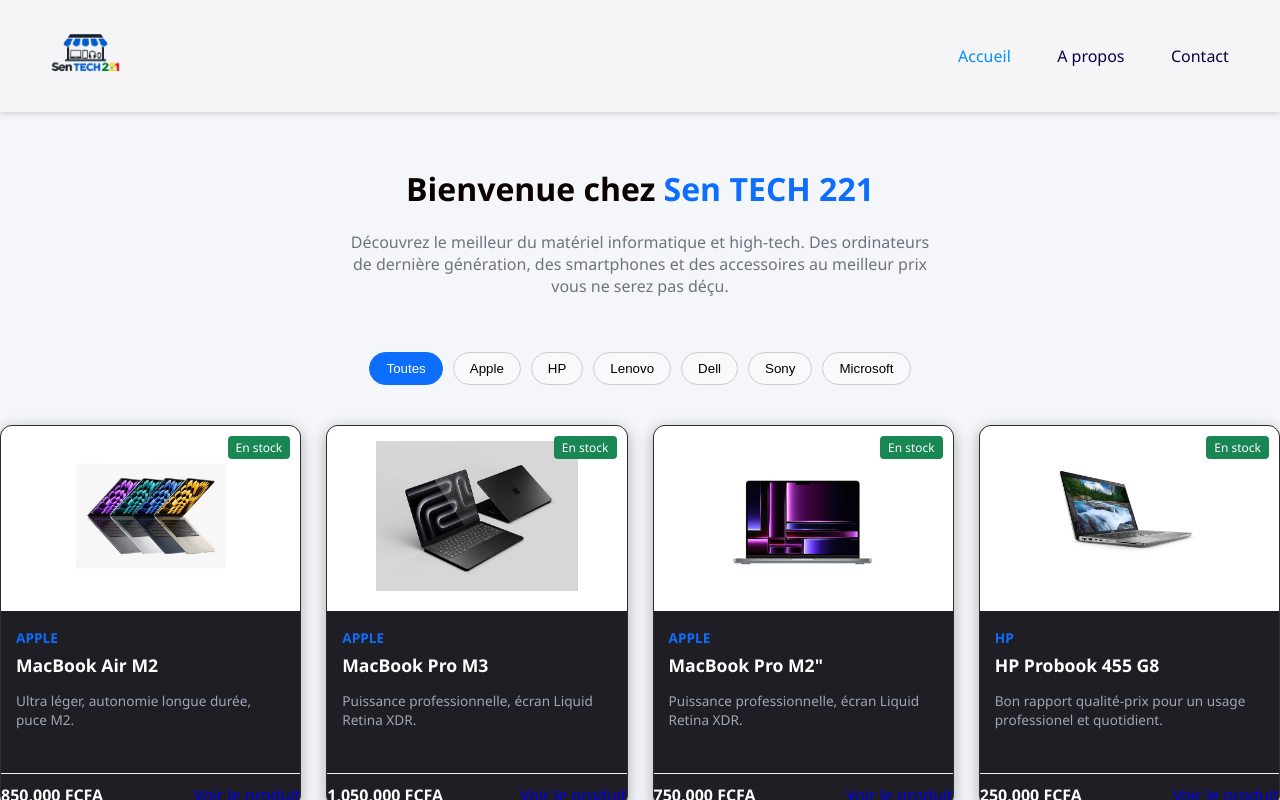
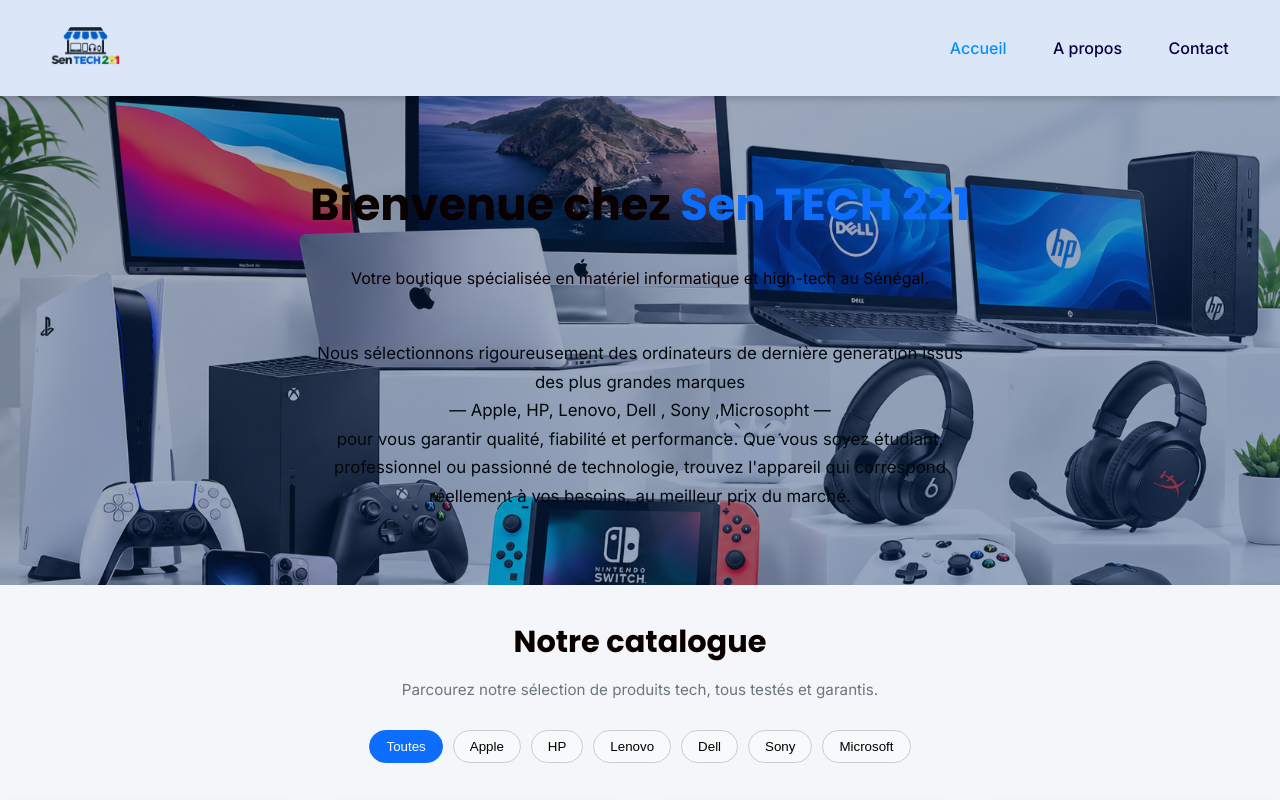
Before and after one commit to makhafallcisse/Sen-TECH-221-, an Angular app: page / in a window 1280 px wide. Shown: the top 800 px of the page. Built offline with nearby package versions, Linux system fonts and the light colour scheme.

Commit message:
stylisation de la page

```diff
--- a/src/app/components/footer/footer.scss
+++ b/src/app/components/footer/footer.scss
@@ -1,7 +1,8 @@
 .footer {
-    background-color:var(--blanc);
+    background-color:  #0d6dfd1b;
     color: var(--bleu-marine);
     text-align: center;
     padding: 1.2rem;
     font-size: 0.85rem;
+    box-shadow: 0 -2px 8px rgba(0, 0, 0, 0.15)
 }
--- a/src/app/components/navbar/navbar.scss
+++ b/src/app/components/navbar/navbar.scss
@@ -3,8 +3,14 @@
   justify-content: space-between;
   align-items: center;
   padding: 1rem 3rem;
-  background-color: #f5f5f8;
-  box-shadow: 0 2px 6px rgba(0, 0, 0, 0.15);
+  background-color: #0d6dfd1b;
+  height: 64px;
+  box-shadow: 0 2px 8px rgba(0, 0, 0, 0.2);
+  position: relative;
+  z-index: 100;
+  position: sticky;
+  top: 0;
+
 }
 
 .navbar-logo {
--- a/src/app/pages/a-propos/a-propos.html
+++ b/src/app/pages/a-propos/a-propos.html
@@ -1,7 +1,7 @@
 <section class="about-section">
 
   <div class="about-header">
-    <h1>À propos de Sen-TECH 221</h1>
+    <h1>À propos de SenT ECH 221</h1>
     <p class="subtitle">Votre partenaire de confiance pour le matériel informatique au Sénégal.</p>
   </div>
 
@@ -10,7 +10,7 @@
     <div class="mission-box">
       <h2>Notre Mission</h2>
       <p>
-        Chez <strong>Sen-TECH 221</strong>, nous nous engageons à fournir du matériel informatique et high-tech de dernière génération (ordinateurs portables, smartphones, accessoires) au meilleur prix du marché.
+        Chez <strong>Sen TECH 221</strong>, nous nous engageons à fournir du matériel informatique et high-tech de dernière génération (ordinateurs portables, smartphones, accessoires) au meilleur prix du marché.
       </p>
     </div>
 
--- a/src/app/pages/accueil/accueil.html
+++ b/src/app/pages/accueil/accueil.html
@@ -1,14 +1,27 @@
 <div class="hero-container">
     <div class="hero-content">
         <h1>Bienvenue chez <span>Sen TECH 221</span></h1>
+        <p>Votre boutique spécialisée en matériel informatique et high-tech au Sénégal.</p><br>
         <p class="description">
-            Découvrez le meilleur du matériel informatique et high-tech. Des ordinateurs de dernière génération, des smartphones et des accessoires au meilleur prix vous ne serez pas déçu.
+
+            Nous sélectionnons rigoureusement des ordinateurs de dernière génération issus
+            des plus grandes marques <br> — Apple, HP, Lenovo, Dell , Sony ,Microsopht — <br>pour vous garantir qualité,
+            fiabilité et performance. Que vous soyez étudiant, professionnel ou passionné
+            de technologie, trouvez l'appareil qui correspond réellement à vos besoins,
+            au meilleur prix du marché.
         </p>
 
     </div>
 </div>
 
-<div class="filtres-container">
+
+
+<div class="section-titre">
+    <h2>Notre catalogue</h2>
+    <p>Parcourez notre sélection de produits tech, tous testés et garantis.</p>
+</div>
+
+<div class="filtres-container" id="catalogue">
     <button
     *ngFor="let marque of marques"
     class="btn-filtre"
@@ -34,8 +47,10 @@
         </div>
 
         <div class="card-footer">
-    <span class="prix">{{ produit.prix | number }} FCFA</span>
-    <a [routerLink]="['/produits', produit.id]" class="btn-voir-plus">
-    Voir le produit
-</a>
+            <span class="prix">{{ produit.prix | number }} FCFA</span>
+            <a [routerLink]="['/produits', produit.id]" class="btn-voir-plus">
+                Voir le produit
+            </a>
+        </div>
+    </div>
 </div>
--- a/src/app/pages/accueil/accueil.scss
+++ b/src/app/pages/accueil/accueil.scss
@@ -1,19 +1,49 @@
+// -----hero---------
+.hero-container {
+  position: relative;
+  padding: 60px 20px;
+  text-align: center;
+  background-color: var(--blanc);
+  //image de fond
+  background-image: url('/images/background sen tech 221.png');
+  background-size: cover;
+  background-position: center;
+  background-repeat: no-repeat;
 
-.hero-container {
-  padding: 40px 20px;
-  text-align: center;
+
+  &::before {
+    content: '';
+    position: absolute;
+    top: 0;
+    left: 0;
+    right: 0;
+    bottom: 0;
+    background: linear-gradient(135deg, rgba(4, 29, 70, 0.382) 0%, rgba(12, 51, 109, 0.436) 100%);
+    z-index: 1;
+  }
+
+  // Le contenu texte doit être positionné AU-DESSUS du calque
+  .hero-content {
+    position: relative;
+    z-index: 2;
+  }
+
 
   h1 {
     margin-top: 15px;
+    font-size: 2.8rem;
+
     span {
       color: #0d6efd;
     }
   }
 
   .description {
-    color: #6c757d;
-    max-width: 600px;
+    color: #01080e;
+    max-width: 650px;
     margin: 15px auto;
+    font-size: 1.05rem;
+    line-height: 1.7;
   }
 }
 
@@ -41,14 +71,32 @@
   }
 }
 
+// ===== SECTION CATALOGUE =====
 .catalogue-section {
   padding: 20px;
 }
 
+.section-titre {
+  text-align: center;
+  padding: 0.5rem 1rem 1rem;
+
+  h2 {
+    font-size: 1.9rem;
+    margin-bottom: 0.4rem;
+  }
+
+  p {
+    color: #6c757d;
+    font-size: 0.95rem;
+  }
+}
+
+// ===== FILTRES =====
 .filtres-container {
   display: flex;
   gap: 10px;
   justify-content: center;
+  flex-wrap: wrap;
   margin-bottom: 20px;
 
   .btn-filtre {
@@ -57,6 +105,7 @@
     background: #f8f9fa;
     border-radius: 20px;
     cursor: pointer;
+    transition: all 0.2s ease;
 
     &.active {
       background: #0d6efd;
@@ -66,7 +115,7 @@
   }
 }
 
-/* --- GRILLE DE PRODUITS --- */
+// ===== GRILLE DE PRODUITS =====
 .produits-grid {
   display: grid;
   grid-template-columns: repeat(auto-fill, minmax(260px, 1fr));
@@ -75,10 +124,10 @@
 }
 
 .produit-card {
-  border: 1px solid #2a2d34;
+  border: 1px solid #e5e7eb;
   border-radius: 12px;
-  background: #1e1e24;
-  box-shadow: 0 4px 15px rgba(0, 0, 0, 0.3);
+  background: var(--blanc);
+  box-shadow: 0 4px 15px rgba(0, 0, 0, 0.06);
   overflow: hidden;
   display: flex;
   flex-direction: column;
@@ -88,11 +137,8 @@
   &:hover {
     transform: translateY(-5px);
     border-color: #0d6efd;
-    box-shadow: 0 8px 25px rgba(13, 110, 253, 0.2);
+    box-shadow: 0 8px 25px rgba(13, 110, 253, 0.15);
   }
-
-
-
 
   .card-header {
     position: relative;
@@ -133,14 +179,15 @@
     }
 
     h3 {
-    font-size: 1.1rem;
-    color: #ffffff;
-    margin: 5px 0;
+      font-size: 1.05rem;
+      margin: 0.4rem 0;
+      color: #212529;
     }
 
     p {
-    font-size: 0.85rem;
-    color: #a0a5b5;
+      font-size: 0.88rem;
+      color: #6c757d;
+      line-height: 1.5;
     }
   }
 
@@ -148,30 +195,35 @@
     display: flex;
     justify-content: space-between;
     align-items: center;
-  margin-top: 15px;
-  padding-top: 10px;
-  border-top: 1px solid #eee;
+    padding: 12px 15px 18px;
+    border-top: 1px solid #f0f0f0;
 
     .prix {
-    font-weight: bold;
-    color:#ffffff;
+      font-weight: 700;
+      color: #212529;
+      font-size: 1rem;
     }
 
-  .btn-details {
+    .btn-voir-plus {
       background-color: #0d6efd;
-  color: #ffffff;
-  padding: 6px 14px;
+      color: white;
+      padding: 7px 14px;
       border-radius: 6px;
       text-decoration: none;
+      font-size: 0.85rem;
       font-weight: 600;
-  font-size: 0.85rem;
-  transition: all 0.2s ease-in-out;
+      transition: background-color 0.2s ease;
 
       &:hover {
         background-color: #0b5ed7;
-    transform: translateY(-2px);
-    box-shadow: 0 4px 10px rgba(13, 110, 253, 0.4);
       }
     }
   }
 }
+
+// ===== RESPONSIVE =====
+@media (max-width: 600px) {
+  .hero-container h1 {
+    font-size: 2.1rem;
+  }
+}
--- a/src/app/pages/contact/contact.html
+++ b/src/app/pages/contact/contact.html
@@ -1,8 +1,8 @@
 <div class="contact-container">
 
       <div class="contact-card">
-<h2>Contactez Sen-TECH 221</h2>
-<p class="subtitle">Une question ? Un projet ? Ecrivez nous directement !</p>
+<h2>Contactez SenTECH 221</h2>
+<p class="subtitle">Une question ? Un produit ? Ecrivez nous directement !</p>
        <form (submit)="onSubmit($event)">
        <div class="form-group">
 <label for="name">Nom complet</label>
--- a/src/app/pages/contact/contact.scss
+++ b/src/app/pages/contact/contact.scss
@@ -55,8 +55,8 @@
 .submit-btn {
       width: 100%;
       padding: 12px;
-      background-color: #2f4b76;
-      color: rgba(218, 220, 69, 0.632);
+      background-color: var(--bleu-clair);
+      color: white;
       border: none;
       border-radius: 6px;
       font-weight: 600;
@@ -64,7 +64,7 @@
       transition: background-color 0.2s;
 
  &:hover {
-        background-color: #0b5ed7;
+        background-color: #130445;
       }
     }
   }
--- a/src/index.html
+++ b/src/index.html
@@ -2,10 +2,13 @@
 <html lang="en">
 <head>
   <meta charset="utf-8">
-  <title>SenTECH221</title>
+  <title>Sen TECH 221</title>
   <base href="/">
   <meta name="viewport" content="width=device-width, initial-scale=1">
   <link rel="icon" type="image/x-icon" href="favicon.ico">
+  <link rel="preconnect" href="https://fonts.googleapis.com">
+<link rel="preconnect" href="https://fonts.gstatic.com" crossorigin>
+<link href="https://fonts.googleapis.com/css2?family=Inter:wght@400;500;600&family=Poppins:wght@600;700&display=swap" rel="stylesheet">
 </head>
 <body>
   <app-root></app-root>
--- a/src/styles.scss
+++ b/src/styles.scss
@@ -16,6 +16,9 @@
   --vert-stock-fond: #e6f9f2;
   --rouge-rupture: #d64545;
   --rouge-rupture-fond: #fdecea;
+
+  --police-titres: 'Poppins', sans-serif;
+  --police-texte: 'Inter', sans-serif;
 }
 
 body {
@@ -23,4 +26,13 @@
   color: var(--gris-texte);
   font-family: 'Segoe UI', system-ui, -apple-system, sans-serif;
   margin: 0;
+
+  font-family: var(--police-texte);
+  // ...
+
+
+  h1, h2, h3, h4, h5, h6 {
+  font-family: var(--police-titres);
+  // ...
+ }
 }
```
Also changed, not shown: src/app/pages/a-propos/a-propos.scss (+6 -6 lines), public/images/background sen tech 221.png (added), public/images/produits/macbook pro m3.jfif. Lines whose indentation alone changed are shown as unchanged.
